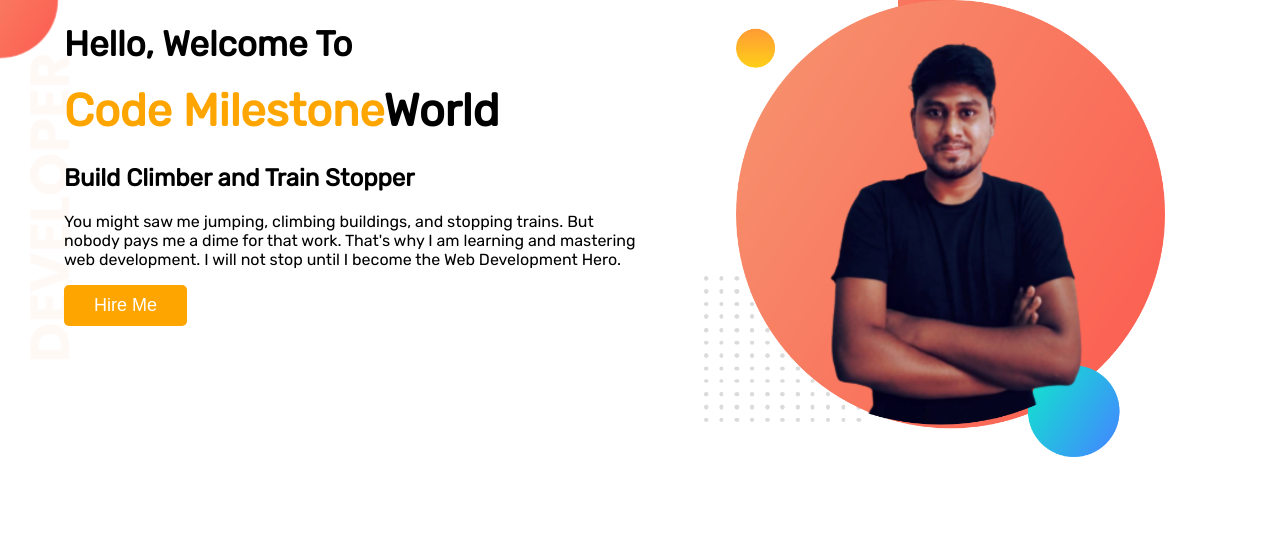
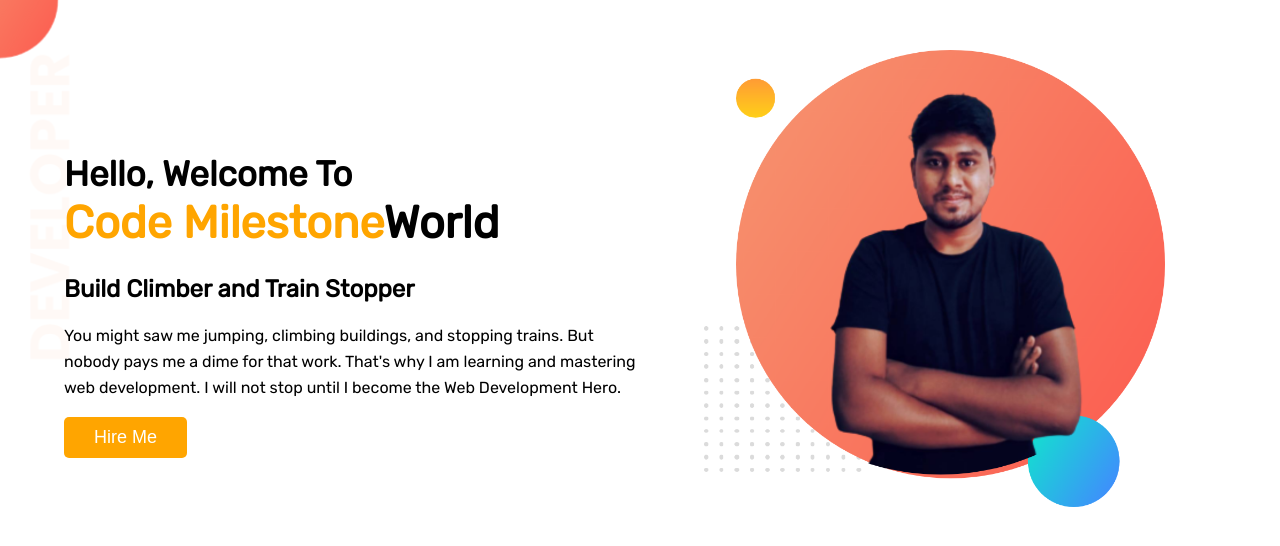
Before and after one commit to codemiles/portfolio, a plain HTML site: page index.html in a window 1280 px wide. Drawn offline with Linux system fonts and the light colour scheme.

Commit message:
adjusting

```diff
--- a/css/style.css
+++ b/css/style.css
@@ -11,6 +11,7 @@ h1{
 
 .cmw{
     font-size: 45px;
+    margin-top: -10px;
 }
 
 .orange-color{
@@ -20,13 +21,18 @@ h1{
 section{
     display: flex;
     background-image: url(/images/top-banner.png);
+    background-repeat: no-repeat;
+    padding-top: 50px;
 }
 
 .half-width{
     width: 50%;
     padding-left: 5%;
 }
+.first-width{
 
+    padding-top: 80px;
+}
 .hireme{
 
     background-color: orange;
--- a/index.html
+++ b/index.html
@@ -13,11 +13,12 @@
 <body>
 
     <section class="top-bar">
-        <div class="half-width">
+
+        <div class="half-width first-width">
             <h1>Hello, Welcome To</h1>
             <h1 class="cmw"><span class="orange-color">Code Milestone</span>World</h1>
             <h2>Build Climber and Train Stopper</h2>
-            <p>You might saw me jumping, climbing buildings, and stopping trains. But nobody pays me a dime for that work. That's why I am learning and mastering web development. I will not stop until I become the Web Development Hero.    </p>
+            <p style="line-height: 26px;">You might saw me jumping, climbing buildings, and stopping trains. But nobody pays me a dime for that work. That's why I am learning and mastering web development. I will not stop until I become the Web Development Hero.    </p>
             <button class="hireme">Hire Me</button>
         </div>
 
```
